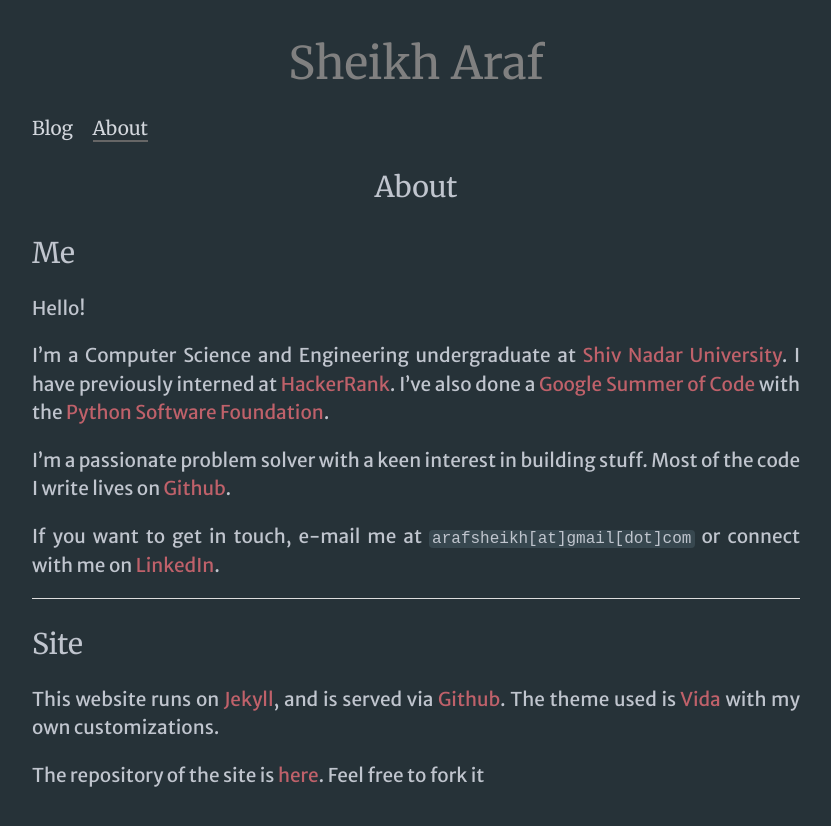
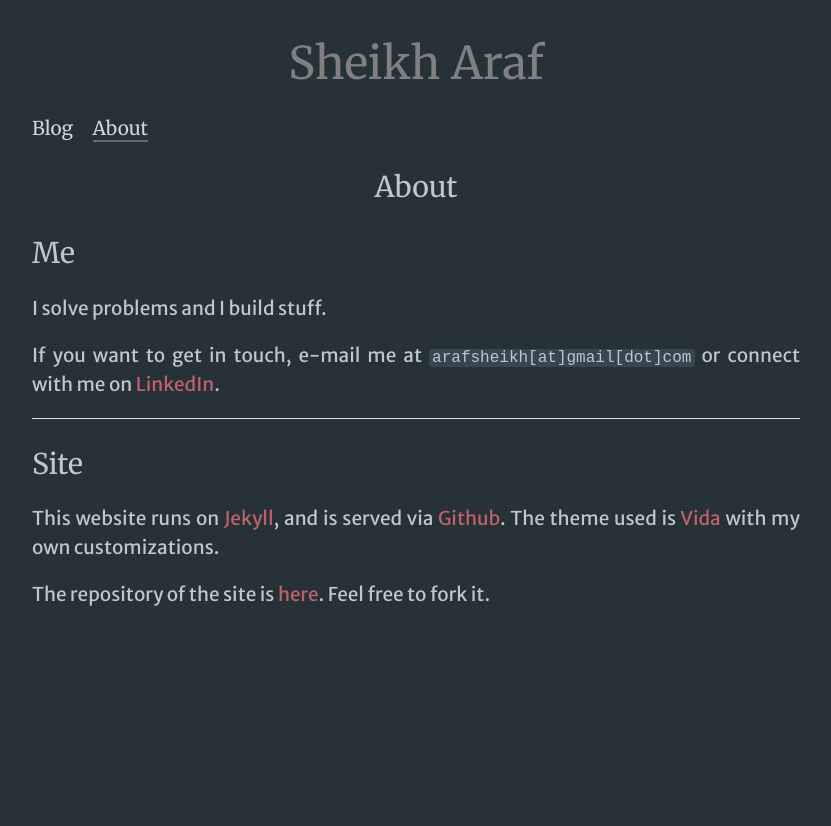
Before and after one commit to arafsheikh/arafsheikh.github.io, a Jekyll site: the page built from about.md, in a window 1280 px wide. Shown: the top 826 px of the page, without its empty margins (224-1055 px from the left). Built offline with Jekyll 4.4.1, drawn with Linux system fonts in a browser that asks for light colours.

Commit message:
Update about.md

```diff
--- a/about.md
+++ b/about.md
@@ -6,11 +6,7 @@ permalink: /about/
 
 ## Me
 
-Hello!
-
-I'm a Computer Science and Engineering undergraduate at [Shiv Nadar University](http://www.snu.edu.in/). I have previously interned at [HackerRank](https://hackerrank.com). I've also done a [Google Summer of Code](https://summerofcode.withgoogle.com/) with the [Python Software Foundation](https://www.python.org/psf/).
-
-I'm a passionate problem solver with a keen interest in building stuff. Most of the code I write lives on [Github](https://www.github.com/arafsheikh).
+I solve problems and I build stuff.
 
 If you want to get in touch, e-mail me at `arafsheikh[at]gmail[dot]com` or connect with me on [LinkedIn](https://www.linkedin.com/in/sheikharaf/).
 
@@ -20,4 +16,4 @@ If you want to get in touch, e-mail me at `arafsheikh[at]gmail[dot]com` or conne
 
 This website runs on [Jekyll](http://jekyllrb.com/), and is served via [Github](https://github.com/). The theme used is [Vida](https://github.com/syaning/vida) with my own customizations.
 
-The repository of the site is [here](https://github.com/arafsheikh/arafsheikh.github.io). Feel free to fork it
+The repository of the site is [here](https://github.com/arafsheikh/arafsheikh.github.io). Feel free to fork it.
```
